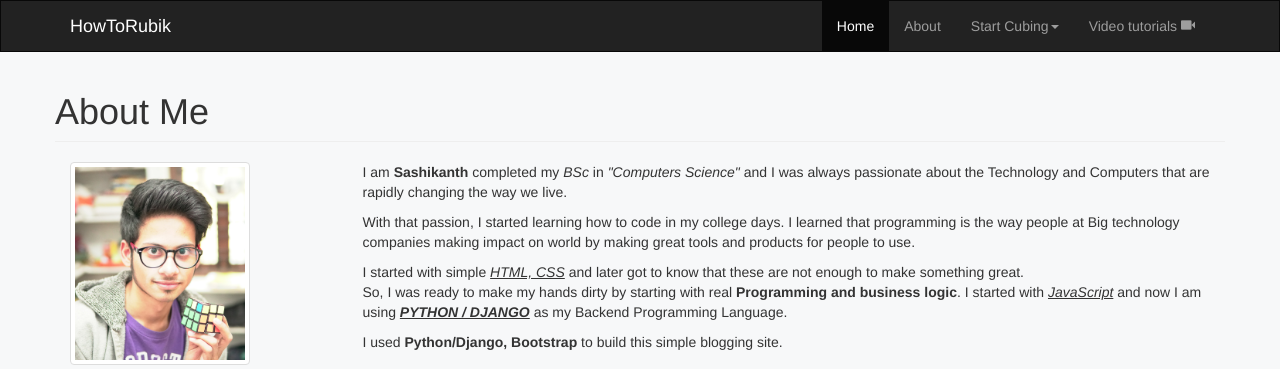
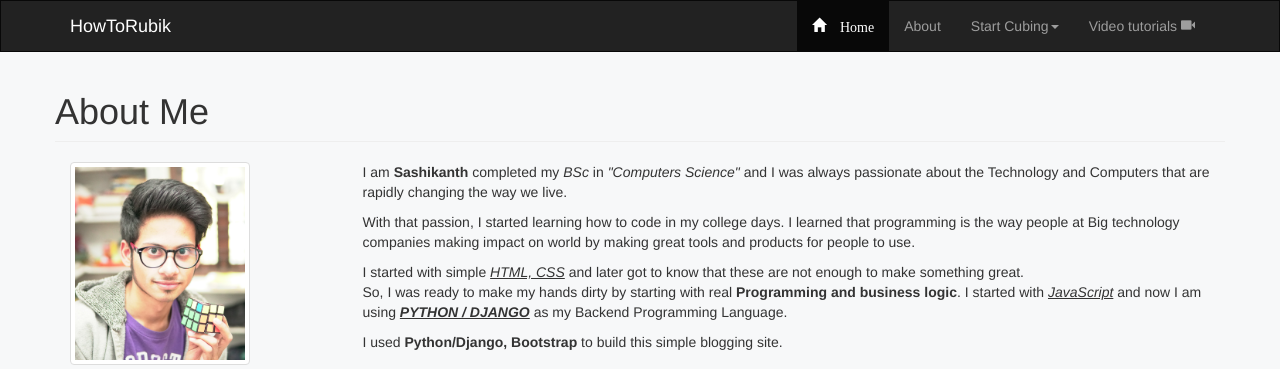
Before and after one commit to satyasashi/howtorubik, a Django app: page /about/ in a window 1280 px wide. Shown: the top 369 px of the page. Run offline with Django 3.2, Linux system fonts and the light colour scheme; some libraries are stand-ins or nearby versions.

Commit message:
added Home glyphicon to Nav menu

```diff
--- a/templates/snippets/footer.html
+++ b/templates/snippets/footer.html
@@ -15,7 +15,7 @@
 				<h4 class="title">NAVIGATE</h4>
 				<ul>
 					<li><a href="{% url 'post_list' %}">Home</a></li>
-					<li><a href="{% url 'about' %}">About</a></li>
+					<li><a href="{% url 'about' %}">About</span></a></li>
 					<li><a href="{% url 'basicCubing' %}">Basic cubing</a></li>
 					<li><a href="{% url 'advancedCubing' %}">Advanced cubing</a></li>
 				</ul>
--- a/templates/snippets/nav.html
+++ b/templates/snippets/nav.html
@@ -14,7 +14,11 @@
 		</div>
 		<div class="collapse navbar-collapse" id="myNavbar">
 			<ul class="nav navbar-nav navbar-right">
-				<li class="active"><a href="{% url 'post_list' %}">Home</a></li>
+				<li class="active">
+					<a href="{% url 'post_list' %}">
+					<span class="glyphicon glyphicon-home"> Home</span>
+					</a>
+				</li>
 				<li><a href="{% url 'about' %}">About</a></li>
 				<li class="dropdown"><a class="dropdown-toggle" data-toggle="dropdown" href="#">Start Cubing<span class="caret"></span></a>
 					<ul class="dropdown-menu">
```
